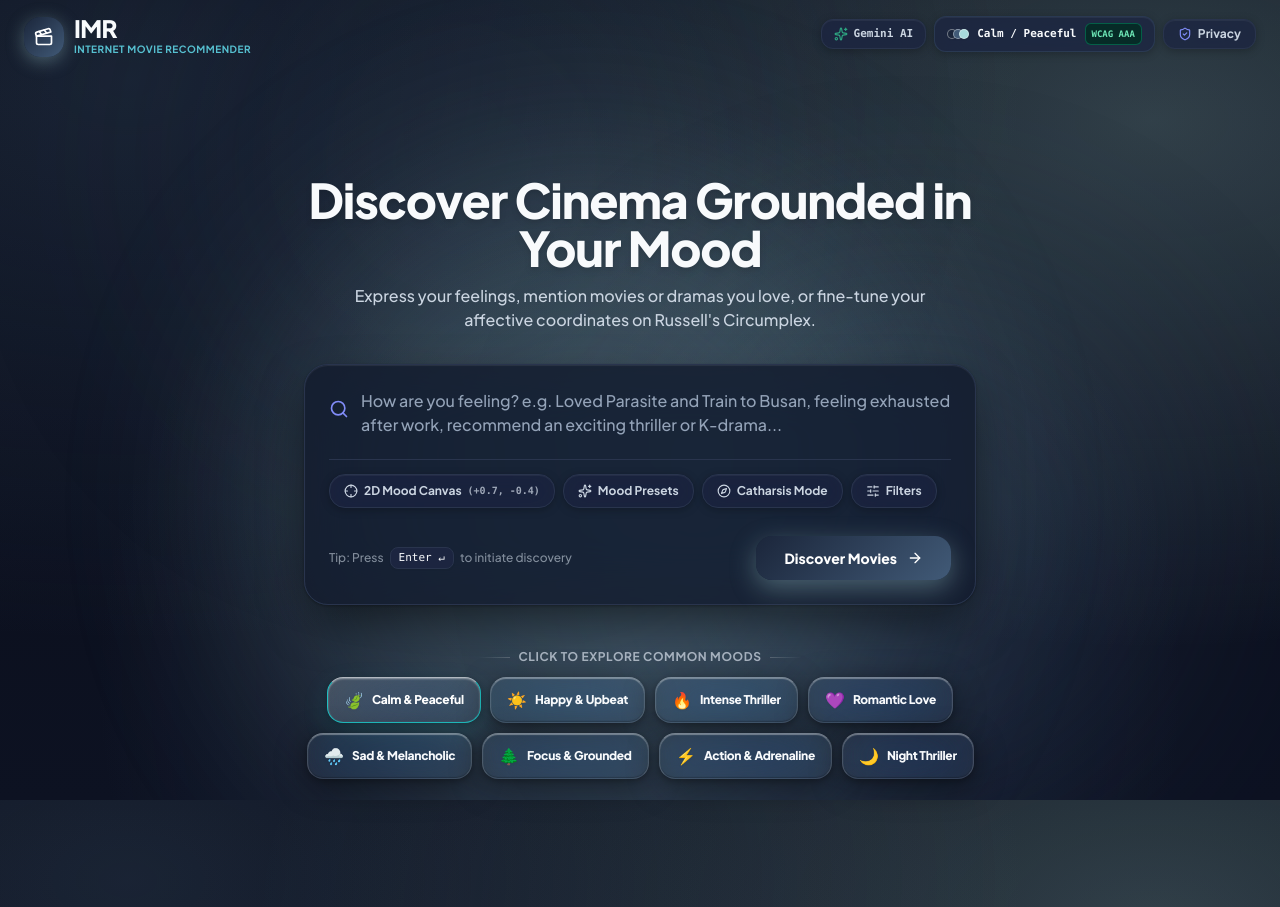
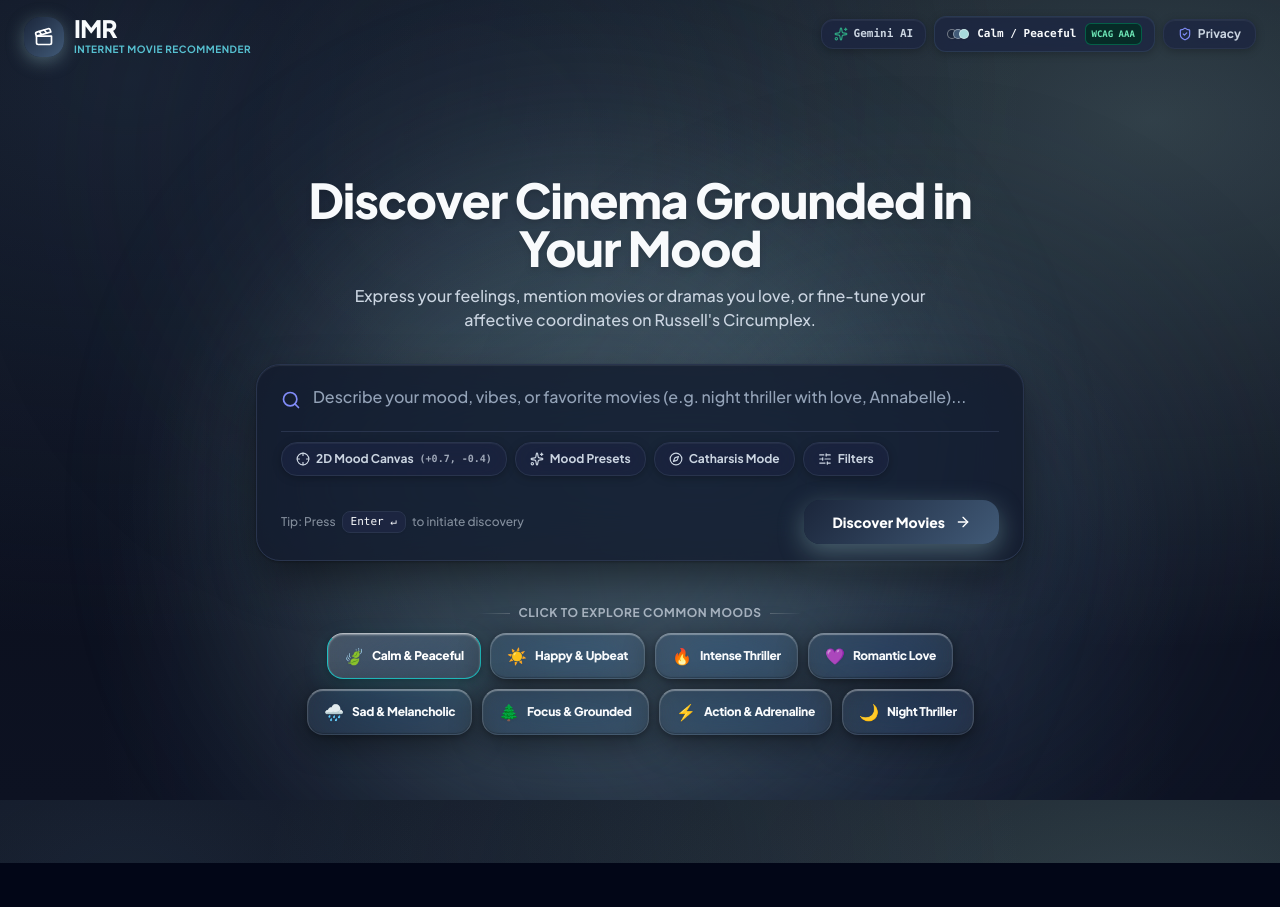
Before and after one commit to jedai11/IMR-internet-movie-recommender-, a React (Vite) app in the folder frontend/: page / in a window 1280 px wide. After the commit the page ends 863 px from the top, so only its background shows below. Built offline with nearby package versions, Linux system fonts and the light colour scheme.

Commit message:
style: Reduce vertical breadth of the search bar for a sleek, compact profile

```diff
--- a/frontend/src/App.tsx
+++ b/frontend/src/App.tsx
@@ -492,7 +492,7 @@ export function App() {
         {/* ========================================================================= */}
         {/* CENTER HERO SEARCH CAPSULE (Glass-Light Morphism)                        */}
         {/* ========================================================================= */}
-        <section className="max-w-2xl mx-auto space-y-8 text-center mt-2 sm:mt-4">
+        <section className="max-w-3xl mx-auto space-y-8 text-center mt-2 sm:mt-4">
 
           {/* Hero Headlines & Information */}
           <div className="space-y-3">
@@ -505,15 +505,15 @@ export function App() {
           </div>
 
           {/* Central Glassmorphic Search Bar Capsule */}
-          <div className="glass-light-panel rounded-3xl p-5 sm:p-6 space-y-4 text-left transition-all relative">
+          <div className="glass-light-panel rounded-3xl px-5 py-3.5 sm:px-6 sm:py-4 space-y-3 text-left transition-all relative">
 
             {/* Input Row */}
-            <div className="relative flex items-start gap-3">
-              <div className="mt-2.5 text-indigo-400 shrink-0">
+            <div className="relative flex items-center gap-3">
+              <div className="text-indigo-400 shrink-0">
                 <Search className="w-5 h-5 text-indigo-400" />
               </div>
 
-              <div className="flex-1 space-y-2">
+              <div className="flex-1 space-y-1.5">
                 <textarea
                   value={freeText}
                   onChange={(e) => handleTextChange(e.target.value)}
@@ -523,18 +523,18 @@ export function App() {
                       handleDiscover();
                     }
                   }}
-                  placeholder="How are you feeling? e.g. Loved Parasite and Train to Busan, feeling exhausted after work, recommend an exciting thriller or K-drama..."
-                  rows={2}
-                  className="w-full bg-transparent text-[#F8FAFC] placeholder:text-slate-400 text-sm sm:text-base font-medium focus:outline-none resize-none leading-relaxed"
+                  placeholder="Describe your mood, vibes, or favorite movies (e.g. night thriller with love, Annabelle)..."
+                  rows={1}
+                  className="w-full bg-transparent text-[#F8FAFC] placeholder:text-slate-400 text-sm sm:text-base font-medium focus:outline-none resize-none leading-normal py-1"
                 />
 
                 {/* Real-time Analyzed Badges */}
                 {(referencedMovies.length > 0 || detectedGenres.length > 0) && (
-                  <div className="flex items-center gap-2 flex-wrap pt-2 border-t border-[#29344D]">
+                  <div className="flex items-center gap-2 flex-wrap pt-1.5 border-t border-[#29344D]">
                     {referencedMovies.map((ref) => (
                       <span
                         key={ref.title}
-                        className="glass-light-pill px-3 py-1 rounded-full text-xs font-bold text-amber-300 flex items-center gap-1 border-amber-500/40 bg-amber-950/40"
+                        className="glass-light-pill px-2.5 py-0.5 rounded-full text-[11px] font-bold text-amber-300 flex items-center gap-1 border-amber-500/40 bg-amber-950/40"
                       >
                         🎬 {ref.title}
                         <span className="opacity-70 font-normal text-[10px]">({ref.genres.join(', ')})</span>
@@ -543,7 +543,7 @@ export function App() {
                     {detectedGenres.map((g) => (
                       <span
                         key={g}
-                        className="glass-light-pill px-3 py-1 rounded-full text-xs font-bold text-cyan-300 border-cyan-500/40 bg-cyan-950/40"
+                        className="glass-light-pill px-2.5 py-0.5 rounded-full text-[11px] font-bold text-cyan-300 border-cyan-500/40 bg-cyan-950/40"
                       >
                         🎯 {g}
                       </span>
@@ -555,7 +555,7 @@ export function App() {
               {freeText.trim() && (
                 <button
                   onClick={() => handleTextChange('')}
-                  className="glass-light-pill text-[#CBD5E1] hover:text-[#F8FAFC] p-1.5 rounded-full transition mt-1"
+                  className="glass-light-pill text-[#CBD5E1] hover:text-[#F8FAFC] p-1.5 rounded-full transition"
                 >
                   <X className="w-4 h-4" />
                 </button>
@@ -563,7 +563,7 @@ export function App() {
             </div>
 
             {/* Tool Toggles Ribbon */}
-            <div className="flex items-center justify-between flex-wrap gap-2.5 pt-3.5 border-t border-[#29344D]">
+            <div className="flex items-center justify-between flex-wrap gap-2 pt-2.5 border-t border-[#29344D]">
               <div className="flex items-center gap-2 flex-wrap">
                 {/* 2D Mood Canvas Toggle */}
                 <button
```
